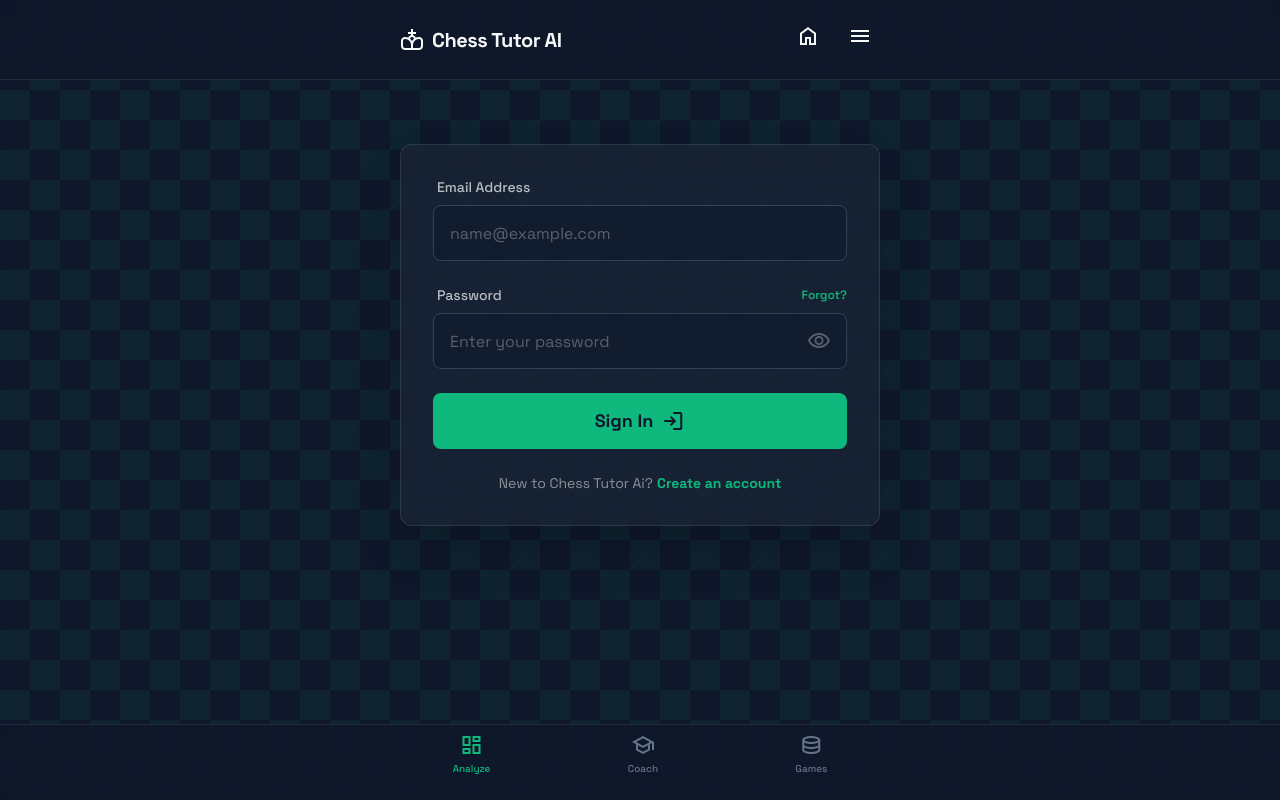
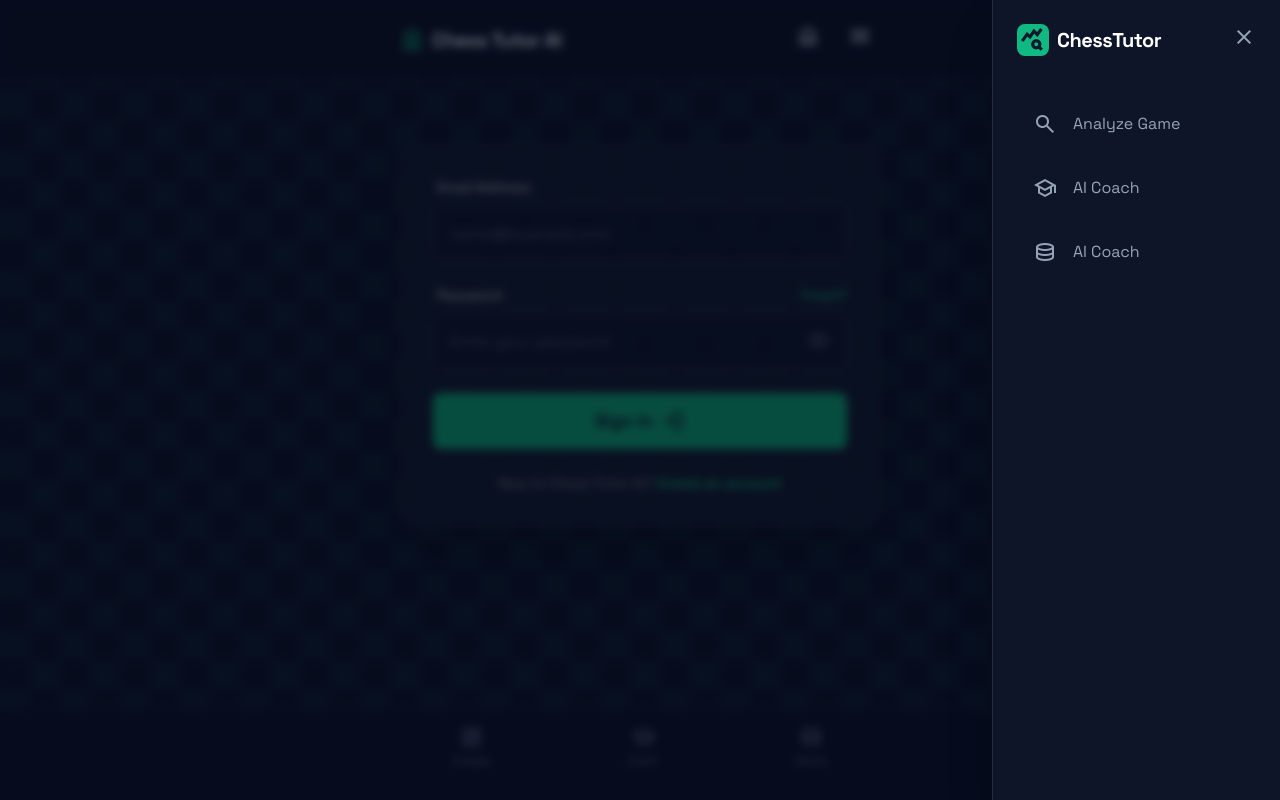
Before and after one commit to samuel-Mdcosta/frontChessTutorAi, a React (Vite) app: page / in a window 1280 px wide. Both pictures are taken after a click on the button "menu". Built offline with nearby package versions, Linux system fonts and the light colour scheme.

Commit message:
[ADD] - routes on buttons pages

```diff
--- a/src/components/Footer.jsx
+++ b/src/components/Footer.jsx
@@ -1,19 +1,39 @@
+import { Link, useLocation } from "react-router-dom";
+
 export default function Footer() {
+  const location = useLocation();
+
+  const getLinkClass = (path) => {
+    const baseClasses =
+      "flex flex-col items-center gap-1 transition-colors cursor-pointer p-2";
+
+    const activeClasses = "text-primary font-semibold";
+
+    const inactiveClasses = "text-slate-500 hover:text-primary";
+
+    if (location.pathname === path) {
+      return `${baseClasses} ${activeClasses}`;
+    }
+    return `${baseClasses} ${inactiveClasses}`;
+  };
+
   return (
-    <nav className="fixed bottom-0 w-full bg-background-light/80 dark:bg-background-dark/80 backdrop-blur-lg border-t border-slate-200 dark:border-slate-800 pb-6 pt-2">
+    <nav className="fixed bottom-0 w-full bg-background-light/90 dark:bg-background-dark/90 backdrop-blur-lg border-t border-slate-200 dark:border-slate-800 pb-6 pt-2 z-40">
       <div className="max-w-lg mx-auto flex justify-around items-center">
-        <button className="flex flex-col items-center gap-1 text-primary">
+        <Link to="/analize" className={getLinkClass("/analize")}>
           <span className="material-symbols-outlined">dashboard</span>
           <span className="text-[10px] font-medium">Analyze</span>
-        </button>
-        <button className="flex flex-col items-center gap-1 text-slate-500 hover:text-primary transition-colors">
+        </Link>
+
+        <Link to="/coach" className={getLinkClass("/coach")}>
           <span className="material-symbols-outlined">school</span>
           <span className="text-[10px] font-medium">Coach</span>
-        </button>
-        <button className="flex flex-col items-center gap-1 text-slate-500 hover:text-primary transition-colors">
+        </Link>
+
+        <Link to="/games" className={getLinkClass("/games")}>
           <span className="material-symbols-outlined">database</span>
           <span className="text-[10px] font-medium">Games</span>
-        </button>
+        </Link>
       </div>
     </nav>
   );
--- a/src/components/Header.jsx
+++ b/src/components/Header.jsx
@@ -1,28 +1,120 @@
+import { useState } from "react";
+import { Link, useLocation } from "react-router-dom";
 export default function Header() {
+  const [isMenuOpen, setIsMenuOpen] = useState(false);
+  const location = useLocation();
+
+  const toggleMenu = () => setIsMenuOpen(!isMenuOpen);
+  const closeMenu = () => setIsMenuOpen(false);
+
+  const getLinkClass = (path) => {
+    const baseClasses = "flex items-center gap-4 p-4 rounded-xl transition-all";
+
+    const activeClasses = "text-emerald-500 bg-emerald-500/10 font-bold";
+
+    const inactiveClasses =
+      "text-slate-400 hover:text-emerald-500 hover:bg-emerald-500/5";
+
+    if (location.pathname === path) {
+      return `${baseClasses} ${activeClasses}`;
+    }
+    return `${baseClasses} ${inactiveClasses}`;
+  };
+
   return (
-    <header className="sticky top-0 z-50 bg-background-light/80 dark:bg-background-dark/80 backdrop-blur-md border-b border-slate-200 dark:border-slate-800">
+    <>
+      <header className="sticky top-0 z-40 bg-background-light/80 dark:bg-background-dark/80 backdrop-blur-md border-b border-slate-200 dark:border-slate-800">
         <div className="flex items-center justify-between p-4 max-w-lg mx-auto">
           <div className="flex items-center gap-2">
-          <span className="material-symbols-outlined text-background-light">
-            chess_king_2
+            <span className="material-symbols-outlined text-primary">
+              chess_king
             </span>
-          <h1 className="text-xl font-bold tracking-tight text-background-light">
+            <h1 className="text-xl font-bold tracking-tight text-slate-900 dark:text-slate-100">
               Chess Tutor AI
             </h1>
           </div>
           <div className="flex items-center gap-3">
-          <button className="p-2 hover:bg-slate-200 dark:hover:bg-slate-800 rounded-full transition-colors">
-            <span className="material-symbols-outlined text-background-light">
-              home
-            </span>
-          </button>
-          <button className="p-2 hover:bg-slate-200 dark:hover:bg-slate-800 rounded-full transition-colors">
-            <span className="material-symbols-outlined text-background-light">
-              menu
-            </span>
+            <Link
+              to="/analize"
+              className="p-2 hover:bg-slate-200 dark:hover:bg-slate-800 rounded-full transition-colors text-slate-900 dark:text-slate-100"
+            >
+              <span className="material-symbols-outlined">home</span>
+            </Link>
+            <button
+              onClick={toggleMenu}
+              className="p-2 hover:bg-slate-200 dark:hover:bg-slate-800 rounded-full transition-colors text-slate-900 dark:text-slate-100"
+            >
+              <span className="material-symbols-outlined">menu</span>
             </button>
           </div>
         </div>
       </header>
+
+      <div
+        onClick={closeMenu}
+        className={`fixed inset-0 bg-slate-950/60 backdrop-blur-sm z-50 transition-opacity duration-300 ${
+          isMenuOpen
+            ? "opacity-100 pointer-events-auto"
+            : "opacity-0 pointer-events-none"
+        }`}
+      ></div>
+
+      <div
+        className={`fixed inset-y-0 right-0 w-72 bg-slate-900/95 backdrop-blur-xl border-l border-white/10 z-50 flex flex-col p-6 shadow-2xl transform transition-transform duration-300 ease-in-out ${
+          isMenuOpen ? "translate-x-0" : "translate-x-full"
+        }`}
+      >
+        <div className="flex items-center justify-between mb-10">
+          <div className="flex items-center gap-2">
+            <div className="size-8 bg-emerald-500 rounded-lg flex items-center justify-center">
+              <span className="material-symbols-outlined text-slate-900 font-bold">
+                query_stats
+              </span>
+            </div>
+            <span className="text-xl font-bold tracking-tight text-white">
+              ChessTutor
+            </span>
+          </div>
+          <button
+            onClick={closeMenu}
+            className="text-slate-400 hover:text-white transition-colors"
+          >
+            <span className="material-symbols-outlined">close</span>
+          </button>
+        </div>
+
+        {/* --- NAVEGAÇÃO DINÂMICA AQUI --- */}
+        <nav className="flex-1 space-y-2">
+          {/* Link para Analize */}
+          <Link
+            to="/analize"
+            onClick={closeMenu}
+            className={getLinkClass("/analize")}
+          >
+            <span className="material-symbols-outlined">search</span>
+            <span>Analyze Game</span>
+          </Link>
+
+          {/* Link para Coach */}
+          <Link
+            to="/coach"
+            onClick={closeMenu}
+            className={getLinkClass("/coach")}
+          >
+            <span className="material-symbols-outlined">school</span>
+            <span>AI Coach</span>
+          </Link>
+
+          <Link
+            to="/games"
+            onClick={closeMenu}
+            className={getLinkClass("/games")}
+          >
+            <span className="material-symbols-outlined">database</span>
+            <span>AI Coach</span>
+          </Link>
+        </nav>
+      </div>
+    </>
   );
 }
```
Lines whose indentation alone changed are shown as unchanged.
